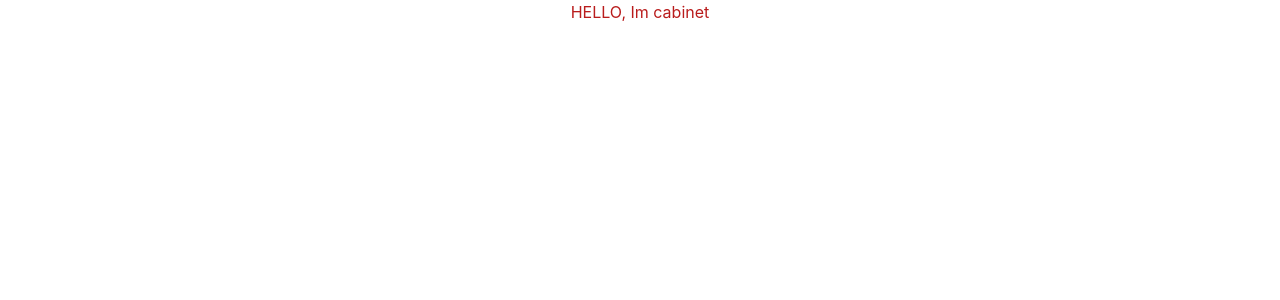
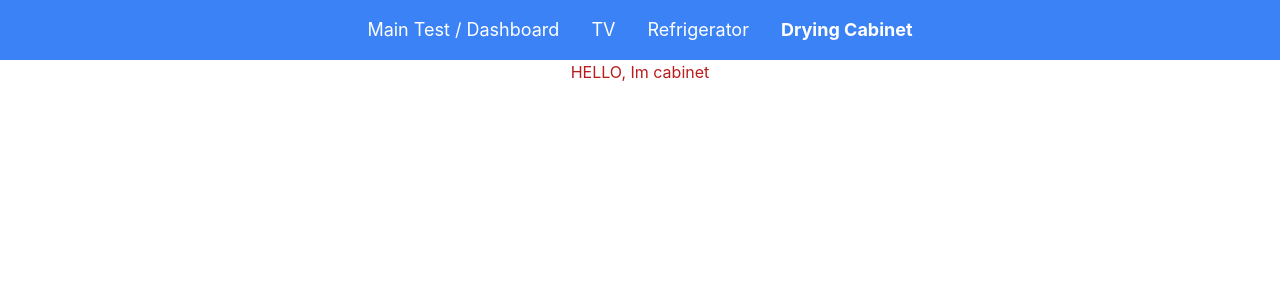
Before and after one commit to Egor1o/User-Interface-Construction, a React (Create React App) app: page /drying-cabinet in a window 1280 px wide. Shown: the top 300 px of the page. Built offline with nearby package versions, Linux system fonts and the light colour scheme.

Commit message:
feat: add navigating between pages

```diff
--- a/db.json
+++ b/db.json
@@ -6,7 +6,7 @@
       "id": "7cab"
     },
     {
-      "name": "Fridge",
+      "name": "Refrigerator",
       "consumption": 80.2,
       "id": "a27e"
     },
--- a/src/App.js
+++ b/src/App.js
@@ -1,6 +1,6 @@
 import logo from "./logo.svg";
 import "./App.css";
-import { BrowserRouter, Route, Routes } from "react-router-dom";
+import { BrowserRouter, Route, Routes, Navigate } from "react-router-dom"; // Import Navigate
 import Layout from "./Layout";
 import DryingCabinet from "./DryingCabinet";
 import Tv from "./devices/Tv";
@@ -11,11 +11,39 @@ function App() {
   return (
     <BrowserRouter>
       <Routes>
-        <Route exact path="/" element={<Layout />} />
-        <Route path="/drying-cabinet" element={<DryingCabinet />} />
-        <Route path="/tv" element={<Tv />} />
-        <Route path="/refrigerator" element={<Refrigerator />} />
-        <Route path="/maintest" element={<MainTest />} />
+        <Route path="/" element={<Navigate to="/maintest" />} />
+        <Route
+          path="/drying-cabinet"
+          element={
+            <Layout>
+              <DryingCabinet />
+            </Layout>
+          }
+        />
+        <Route
+          path="/tv"
+          element={
+            <Layout>
+              <Tv />
+            </Layout>
+          }
+        />
+        <Route
+          path="/refrigerator"
+          element={
+            <Layout>
+              <Refrigerator />
+            </Layout>
+          }
+        />
+        <Route
+          path="/maintest"
+          element={
+            <Layout>
+              <MainTest />
+            </Layout>
+          }
+        />
       </Routes>
     </BrowserRouter>
   );
--- a/src/Layout.jsx
+++ b/src/Layout.jsx
@@ -1,24 +1,13 @@
-import logo from "./logo.svg";
+import React from "react";
+import Navbar from "./components/NavBar";
 
-function Layout(){
-    return (
-        <div className="App bg-violet-500">
-            <header className="App-header">
-                <img src={logo} className="App-logo" alt="logo"/>
-                <p className="text-amber-400">
-                    Edit <code>src/App.js</code> and save to reload.
-                </p>
-                <a
-                    className="App-link"
-                    href="https://reactjs.org"
-                    target="_blank"
-                    rel="noopener noreferrer"
-                >
-                    Learn React
-                </a>
-            </header>
-        </div>
-    )
-}
+const Layout = ({ children }) => {
+  return (
+    <div>
+      <Navbar />
+      <div className="content">{children}</div>
+    </div>
+  );
+};
 
-export default Layout
+export default Layout;
--- /dev/null
+++ b/src/components/NavBar.jsx
@@ -0,0 +1,36 @@
+import { NavLink } from "react-router-dom";
+
+const Navbar = () => {
+  const activeStyling = ({ isActive }) =>
+    `text-lg text-white transition-colors hover:underline ${
+      isActive ? "font-bold" : ""
+    }`;
+  return (
+    <nav className="p-4 bg-blue-500">
+      <ul className="flex justify-center space-x-8">
+        <li>
+          <NavLink to="/maintest" className={activeStyling}>
+            Main Test / Dashboard
+          </NavLink>
+        </li>
+        <li>
+          <NavLink to="/tv" className={activeStyling}>
+            TV
+          </NavLink>
+        </li>
+        <li>
+          <NavLink to="/refrigerator" className={activeStyling}>
+            Refrigerator
+          </NavLink>
+        </li>
+        <li>
+          <NavLink to="/drying-cabinet" className={activeStyling}>
+            Drying Cabinet
+          </NavLink>
+        </li>
+      </ul>
+    </nav>
+  );
+};
+
+export default Navbar;
```
